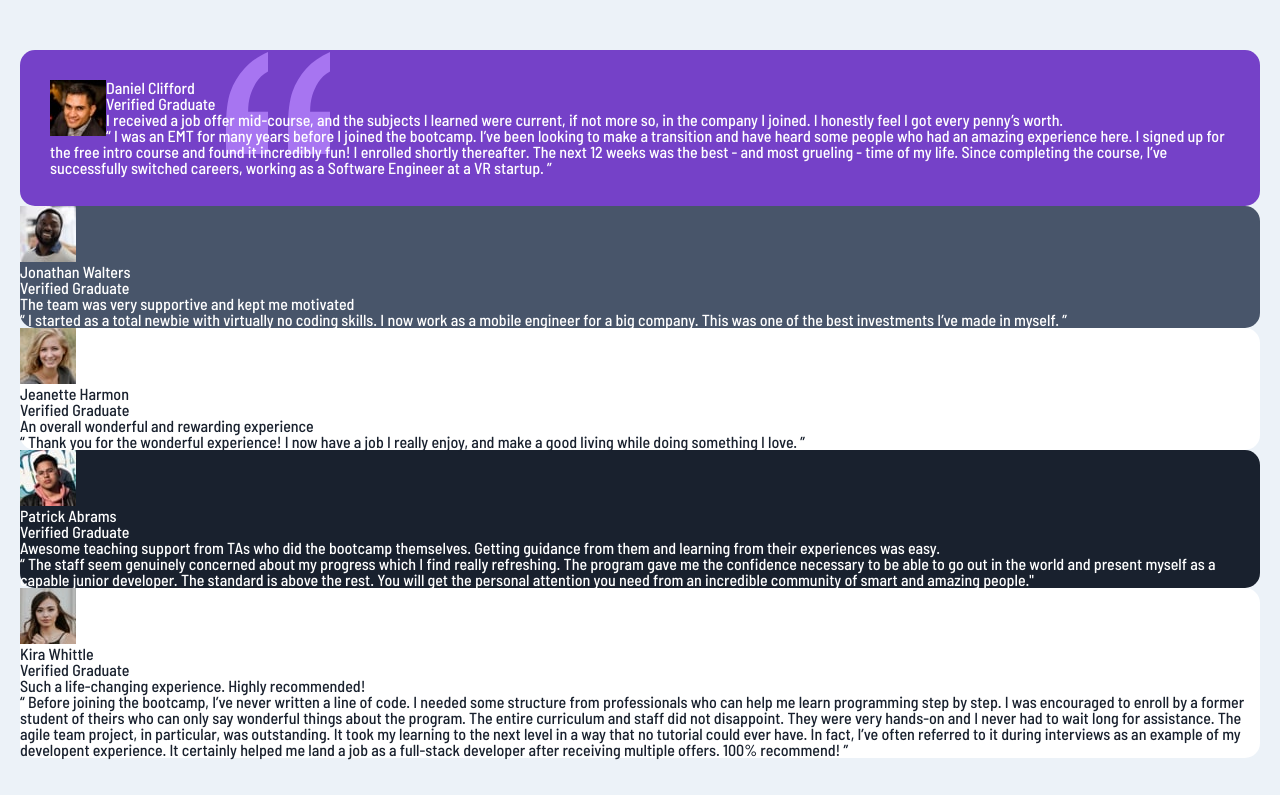
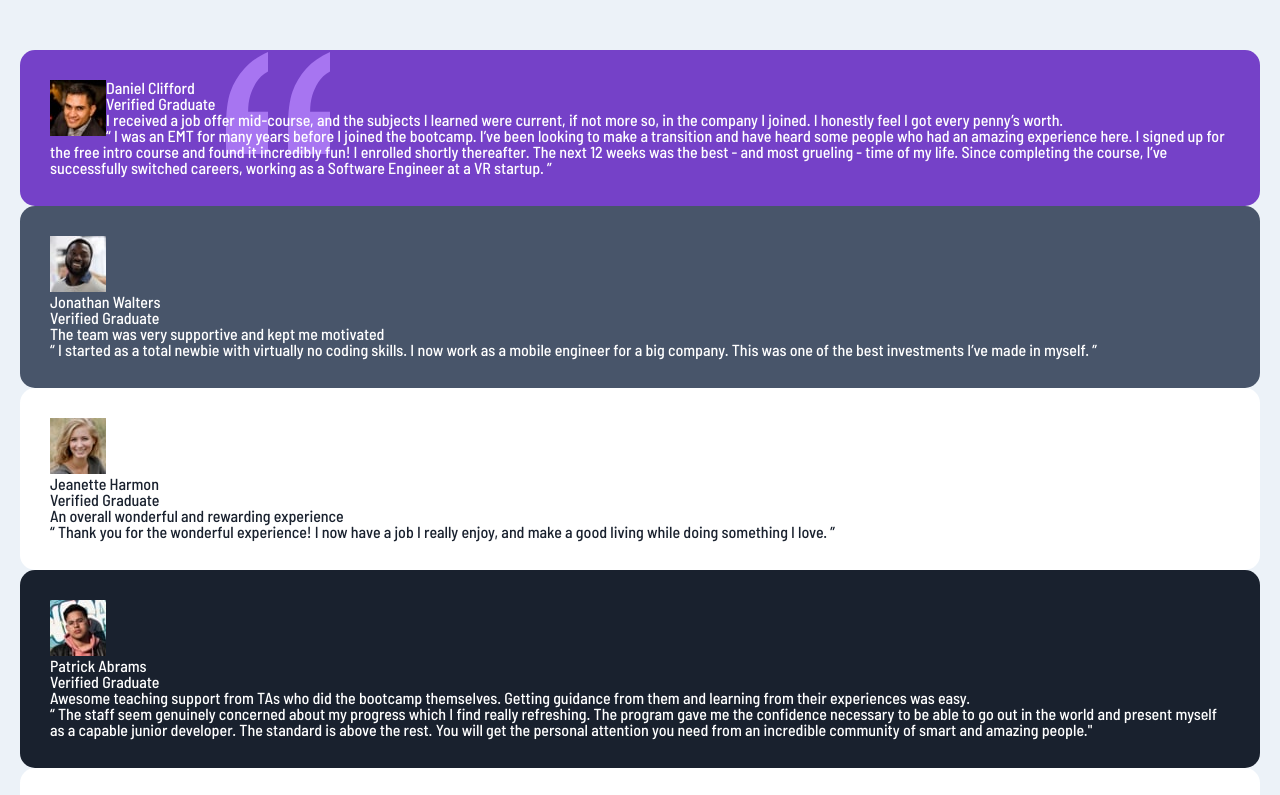
Before and after one commit to nicole-nam/testimonial-grid, a plain HTML site: page index.html in a window 1280 px wide. Shown: the top 795 px of the page. Drawn offline with Linux system fonts and the light colour scheme.

Commit message:
set font family, add padding to grid

```diff
--- a/index.html
+++ b/index.html
@@ -18,7 +18,7 @@
   </head>
   <body>
     <section class="grid-container">
-      <div class="first-grid">
+      <div class="first-grid grid">
         <div class="grid-items">
           <img src="/images/image-daniel.jpg" alt="" />
           <p>Daniel Clifford</p>
@@ -48,7 +48,7 @@
           </p>
         </div>
       </div>
-      <div class="second-grid">
+      <div class="second-grid grid">
         <div class="grid-items">
           <img src="/images/image-jonathan.jpg" alt="" />
           <p class="name">Jonathan Walters</p>
@@ -63,7 +63,7 @@
           </p>
         </div>
       </div>
-      <div class="third-grid">
+      <div class="third-grid grid">
         <div class="grid-items">
           <img src="/images/image-jeanette.jpg" alt="" />
           <p class="name">Jeanette Harmon</p>
@@ -77,7 +77,7 @@
           </p>
         </div>
       </div>
-      <div class="fourth-grid">
+      <div class="fourth-grid grid">
         <div class="grid-items">
           <img src="/images/image-patrick.jpg" alt="" />
           <p class="name">Patrick Abrams</p>
@@ -99,7 +99,7 @@
           </p>
         </div>
       </div>
-      <div class="fifth-grid">
+      <div class="fifth-grid grid">
         <div class="grid-items">
           <img src="/images/image-kira.jpg" alt="" />
           <p class="name">Kira Whittle</p>
--- a/styles.css
+++ b/styles.css
@@ -11,9 +11,13 @@ body {
 
 }
 
+.grid {
+    padding: 30px;
+    border-radius: 15px;
+}
 .first-grid {
     background-color: hsl(263, 55%, 52%);
-    border-radius: 15px;
+
     color:hsl(0, 0%, 100%);
     padding: 30px;
     position:relative;
@@ -33,25 +37,21 @@ svg {
 
 .second-grid {
     background-color:hsl(217, 19%, 35%);
-    border-radius: 15px;
     color:hsl(0, 0%, 100%);
 }
 
 .third-grid {
     background-color:hsl(0, 0%, 100%);
-    border-radius: 15px;
     color: hsl(219, 29%, 14%);
 }
 
 .fourth-grid {
     background-color: hsl(219, 29%, 14%) ;
-    border-radius: 15px;
     color:hsl(0, 0%, 100%);
 }
 
 .fifth-grid {
     background-color:hsl(0, 0%, 100%);
-    border-radius: 15px;
     color: hsl(219, 29%, 14%);
 
 }
```
